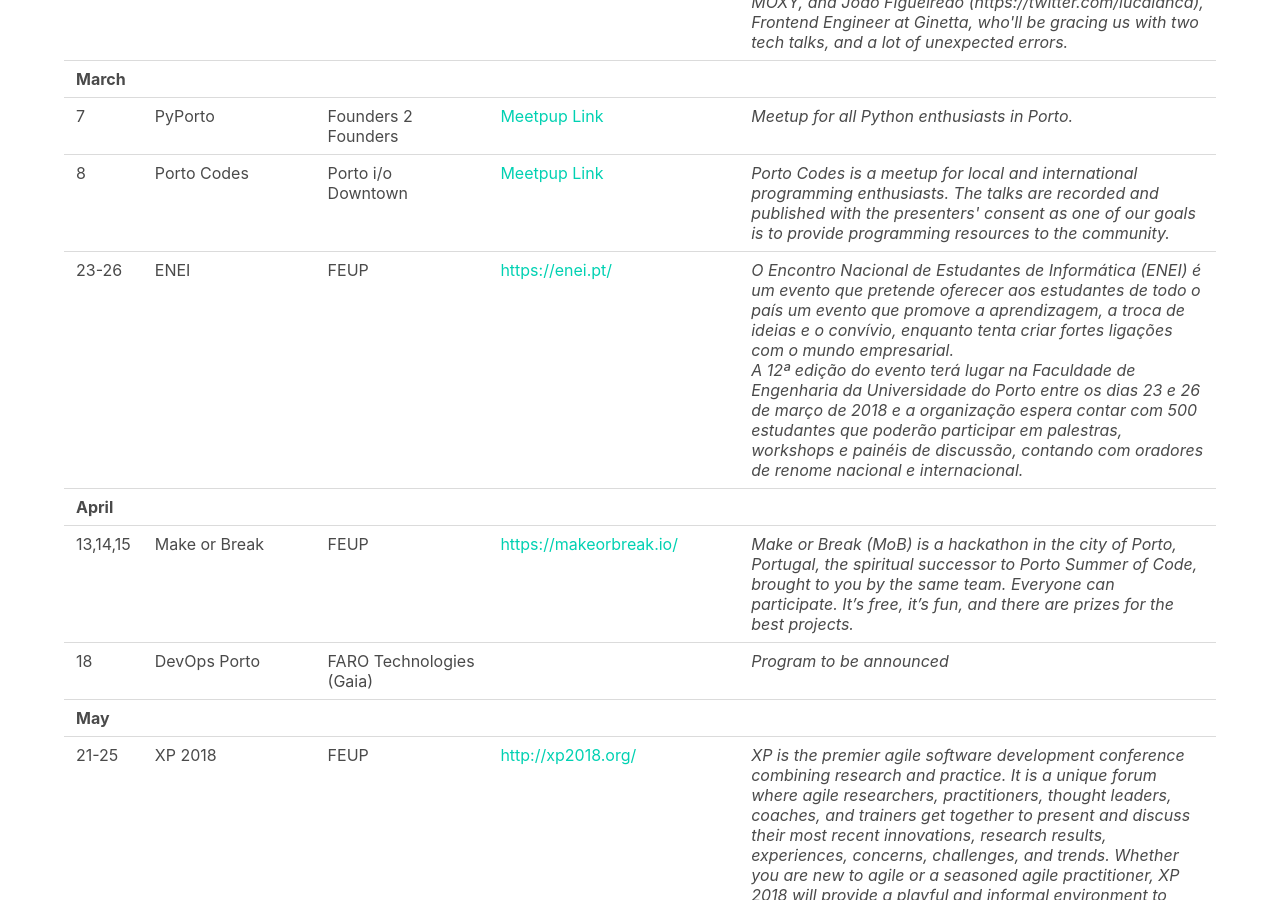
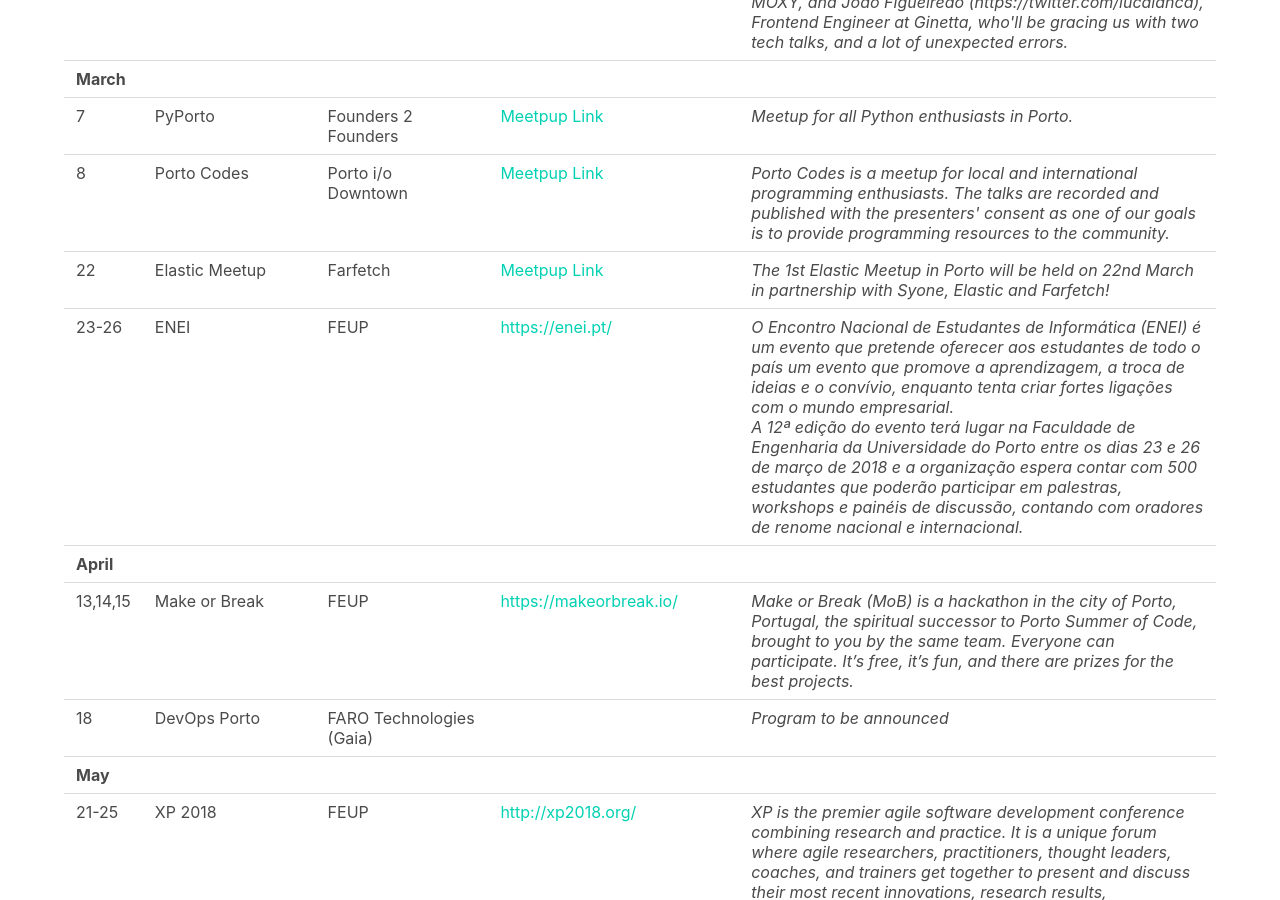
Before and after one commit to DevOpsPorto/devopsporto.github.io, a Jekyll site: the page built from events.html, in a window 1280 px wide and 900 px high, scrolled down 5466 px. Built offline with Jekyll 4.4.1, drawn with Linux system fonts in a browser that asks for light colours.

Commit message:
add Elastic march meetup

```diff
--- a/events.html
+++ b/events.html
@@ -399,6 +399,17 @@
                 </td>
         </tr>
         <tr>
+            <td>22</td>
+            <td>Elastic Meetup</td>
+            <td>Farfetch</td>
+                <td>
+                    <a href="https://www.meetup.com/pt-BR/Elastic-Portugal/events/248318958/" target="_blank">Meetpup Link</a>
+                </td>
+                <td>
+                    <i>The 1st Elastic Meetup in Porto will be held on 22nd March in partnership with Syone, Elastic and Farfetch!</i>
+                </td>
+        </tr>
+        <tr>
             <td>23-26</td>
             <td>ENEI</td>
             <td>FEUP</td>
```
